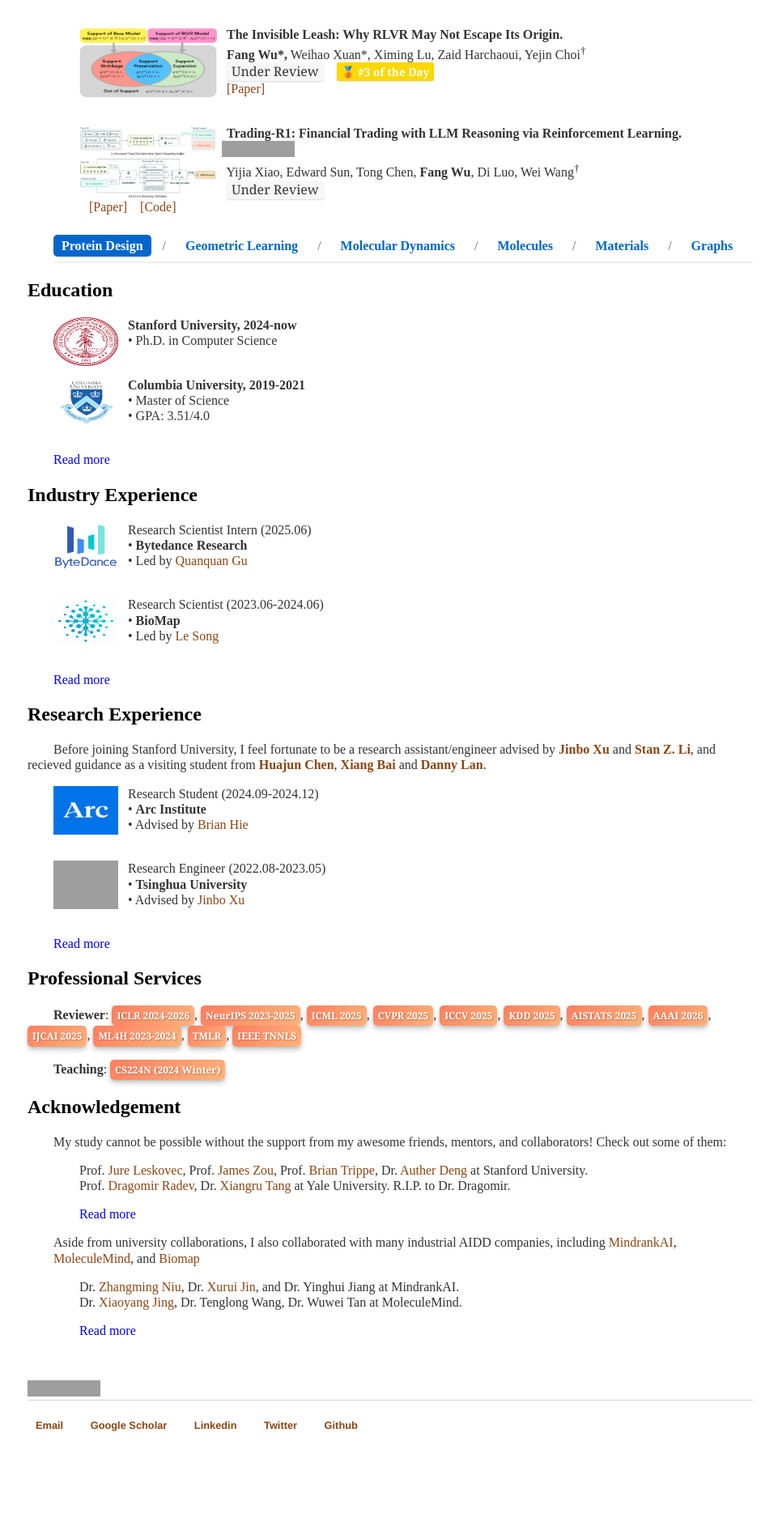
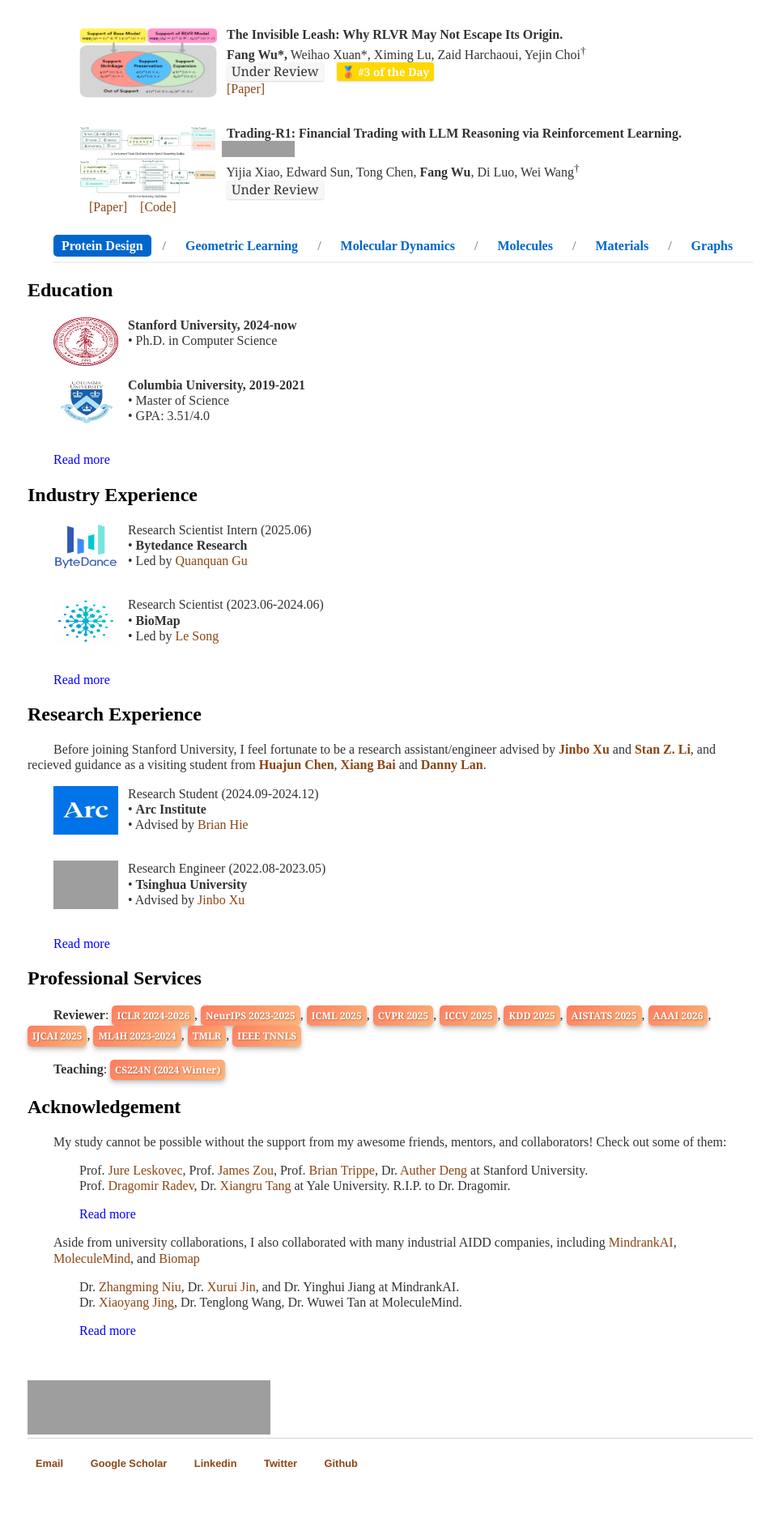
Before and after one commit to smiles724/smiles724.github.io, a Jekyll site: the page built from index.html, in a window 1280 px wide. Shown: the part 987-2872 px from the top of the page at 81% size, without its empty margins (158-1119 px from the left). Built offline with Jekyll 4.4.1, drawn with Linux system fonts in a browser that asks for light colours; nearby versions of some CDN libraries; a style sheet for code colours, icons or effects is not loaded; before the commit the page ends 2825 px from its top, so only the background shows below that; grey boxes are pictures that could not be loaded.

Commit message:
Update index.html

```diff
--- a/index.html
+++ b/index.html
@@ -354,7 +354,7 @@
 
 	<br><br>
 	<!-- <a href="https://clustrmaps.com/site/1brku" title="Visit tracker"><img src="//www.clustrmaps.com/map_v2.png?d=Fl2bXkWRj5KhnWzKs27ehrk6FKJXn891XzeirNnn6wQ&cl=ffffff" width="300"></a> -->
-	<a href='https://clustrmaps.com/site/1brku'  title='Visit tracker'><img src='//clustrmaps.com/map_v2.png?cl=ffffff&w=a&t=tt&d=Fl2bXkWRj5KhnWzKs27ehrk6FKJXn891XzeirNnn6wQ'/></a>
+	<a href='https://clustrmaps.com/site/1brku'  title='Visit tracker'><img src='//clustrmaps.com/map_v2.png?cl=ffffff&w=a&t=tt&d=Fl2bXkWRj5KhnWzKs27ehrk6FKJXn891XzeirNnn6wQ' width="300"/></a>
 
 	<script>
 	    function toggleContent(moreId, linkId) {
```
